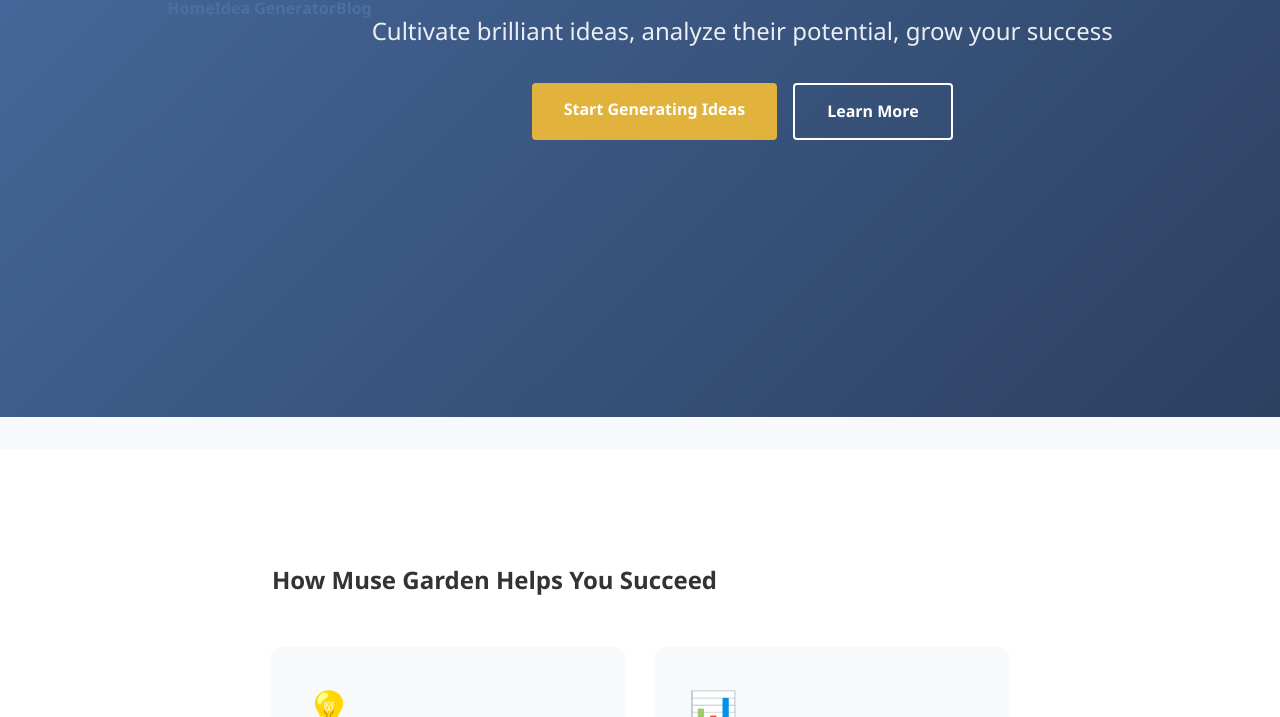
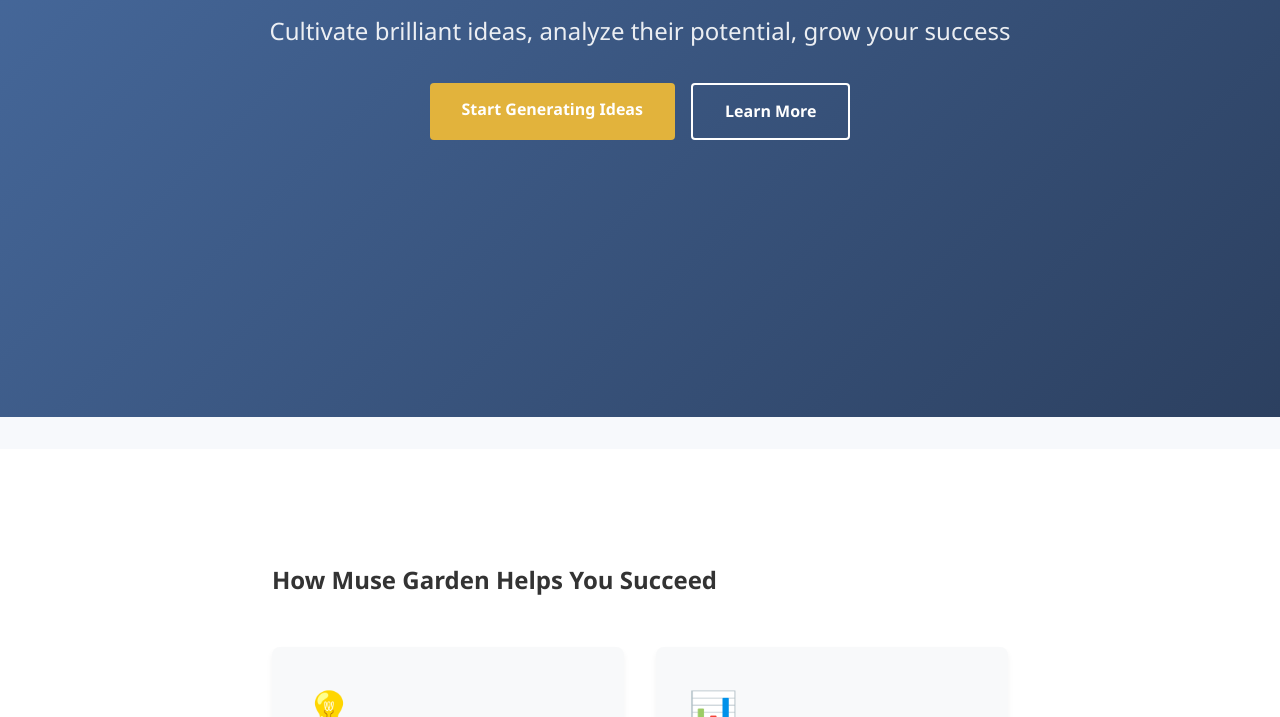
Before and after one commit to OletheOne/muse-garden, a plain HTML site: page landing.html in a window 1280 px wide. Shown: the part 383-1100 px from the top of the page. Drawn offline with Linux system fonts and the light colour scheme.

Commit message:
forgot to add .

```diff
--- a/landing.html
+++ b/landing.html
@@ -14,11 +14,6 @@
 </head>
 <body class="landing-page">
     <header class="hero">
-        <nav class="nav-bar">
-            <a href="landing.html" class="nav-link">Home</a>
-            <a href="index.html" class="nav-link">Idea Generator</a>
-            <a href="blog.html" class="nav-link">Blog</a>
-        </nav>
         <div class="hero-content">
             <h1>Muse Garden</h1>
             <p class="tagline">Cultivate brilliant ideas, analyze their potential, grow your success</p>
```
Also changed, not shown: index.html (+2 -2 lines).
